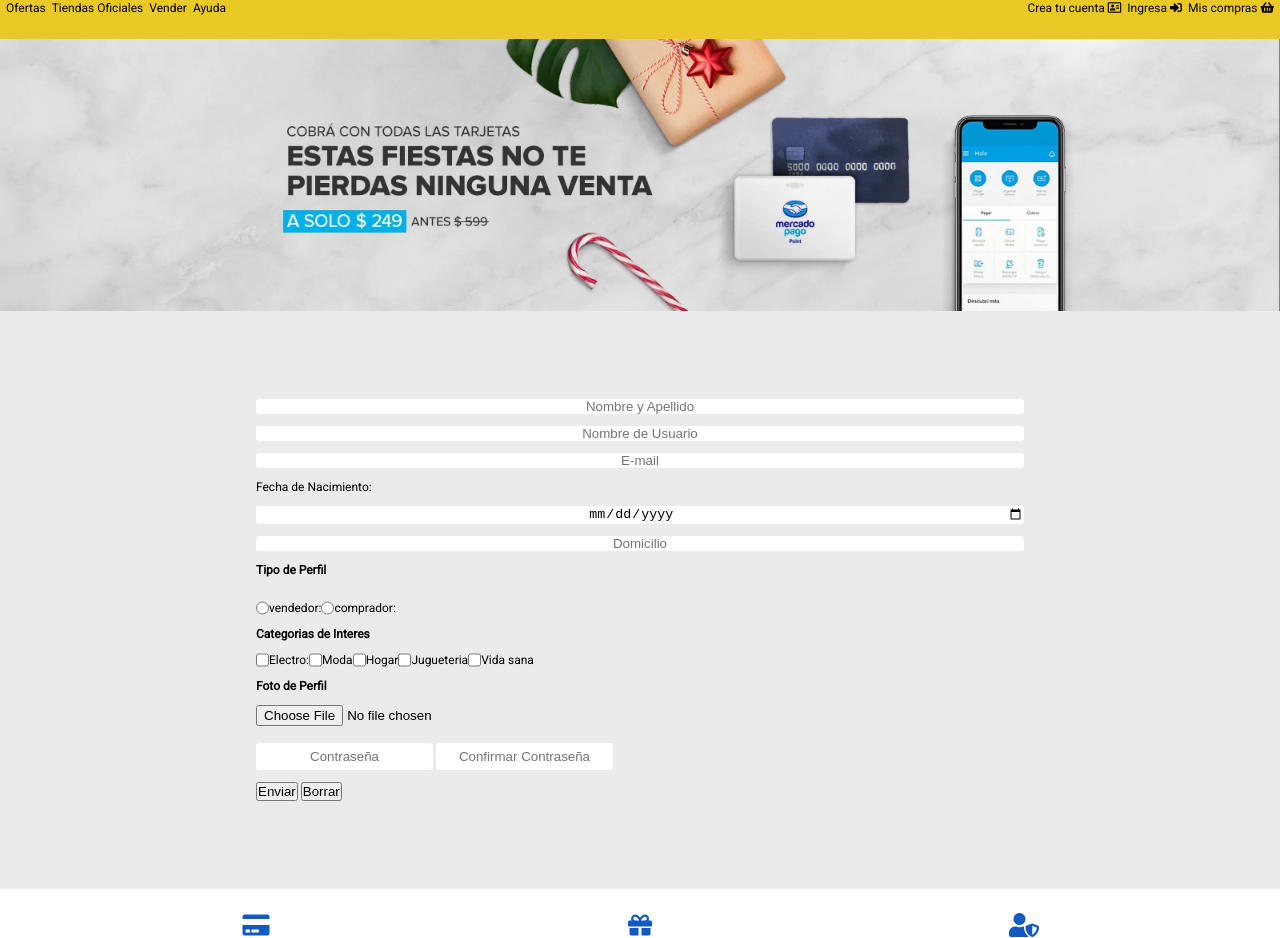
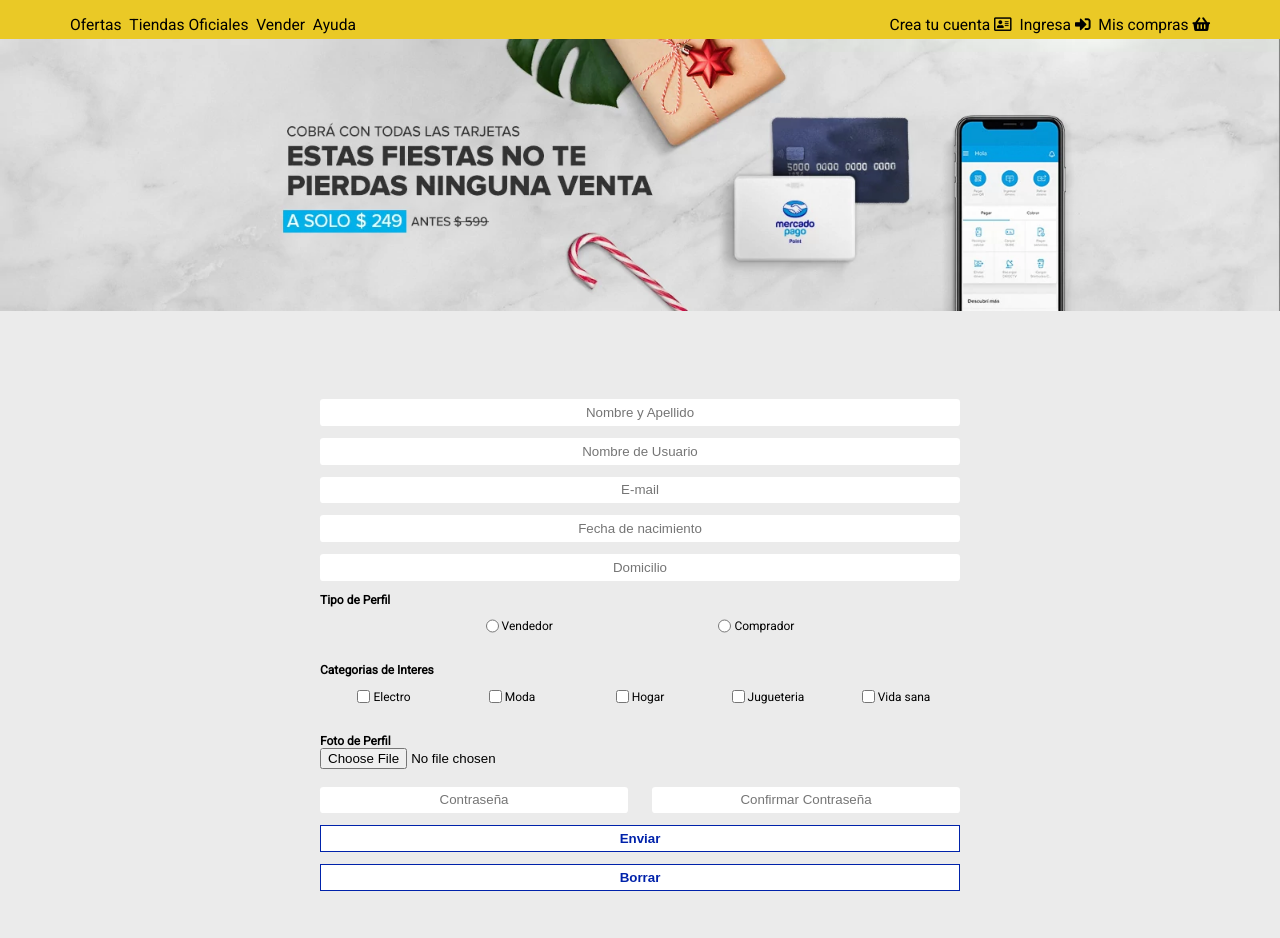
Before and after one commit to AndyCarello/mercadoliebre, a website: page views/register.html in a window 1280 px wide. Shown: the part 80-1018 px from the top of the page. Drawn offline with Linux system fonts and the light colour scheme; files that its build step writes are made by us from their sources; files whose address does not match are found by name.

Commit message:
Creo que terminado

```diff
--- a/package.json
+++ b/package.json
@@ -4,7 +4,6 @@
   "description": "",
   "main": "app.js",
   "scripts": {
-    "test": "echo \"Error: no test specified\" && exit 1",
     "start": "node app.js",
     "test": "nodemon app.js"
   },
--- a/public/css/style.css
+++ b/public/css/style.css
@@ -47,18 +47,29 @@
     flex-basis: 34%;
     flex-grow: 1;
     width: 100%;
+    background-color: white;
+    border-style: none;
+    border-radius: 1em;
+    padding-left: 5px;
+    padding-right: 5px;
 }
 
 header form input {
     min-width: 0;
     width: 1%;
     flex: 1 1 auto;
+    background-color: rgba(255,255,255,0);
+    border-style: none;
     }
 
-header div#search-bar form button {
+header form button {
     background-color: rgba(255,255,255,0);
     border-style: none;
     margin-right: 0.5em;
+}
+
+header form button i {
+    color: lightgray;
 }
 
 header div#cuotas {
@@ -136,6 +147,8 @@
     flex-basis:51%;
     flex-grow: 1;
     font-size: 24px;
+    margin-top: 1em;
+    margin-bottom: 0.5em;
 }
 
 main section article {
@@ -187,12 +200,14 @@
     /* width: 30%; */
     font-size: 18px;
     flex-grow: 0.3;
+    flex-basis: 25%;
 }
 
 main section article p.descuento {
     /* width: 70%; */
     font-size: 16px;
     color:  #39b54a;
+    flex-basis: 60%;
     flex-grow: 0.7;
 }
 
@@ -294,14 +309,15 @@
 /* Estilos formulario registro */
 
 main form#formulario-registro {
+
     display: flex;
-    flex-direction: column;
+    flex-wrap: wrap;
+    margin: 0 auto;
+    padding-top:2em;
+    padding-bottom: 2em;
+    padding-right: 5vw;
+    padding-left: 5vw;
     row-gap: 1em;
-    margin: 0 auto;
-    padding-top: 2em;
-    padding-bottom: 2em;
-    padding-left: 20%;
-    padding-right: 20%;
 }
 main form#formulario-registro input {
     flex-grow: 1;
@@ -313,31 +329,111 @@
 
 }
 
-main form#formulario-registro h4 {
+main form#formulario-registro div#tipoperfil {
+    flex-basis: 51%;
+    flex-grow: 1;
     margin-bottom: 1em;
+    display: flex;
+    flex-wrap: wrap;
 }
-main form#formulario-registro div#perfiles {
+
+main form#formulario-registro div#tipoperfil h4 {
+    flex-basis: 51%;
+    flex-grow: 1;
+    margin-bottom: 0.5em;
+
+}
+main form#formulario-registro div#tipoperfil div#perfiles {
+    flex-basis: 51%;
+    flex-grow: 1;
     display: flex;
+    flex-wrap: wrap;
+    justify-content: space-evenly;
 }
-main form#formulario-registro input[type="radio"] {
+
+main form#formulario-registro div#tipoperfil div#perfiles div.perfil{
+    display: flex;
+    align-items: center;
+}
+
+main form#formulario-registro div#tipoperfil div#perfiles div.perfil label{
+    margin-left: 0.25em;
+}
+
+main form#formulario-registro div#categoriasinteres {
+    flex-basis: 51%;
+    flex-grow: 1;
+    margin-bottom: 1em;
+    display: flex;
+    flex-wrap: wrap;
+}
+
+main form#formulario-registro div#categoriasinteres h4 {
+    flex-basis: 51%;
+    flex-grow: 1;
+    margin-bottom: 0.5em;
+
+}
+main form#formulario-registro div#categoriasinteres div#intereses {
+    flex-basis: 51%;
+    flex-grow: 1;
+    display: flex;
+    flex-wrap: wrap;
+    justify-content: center;
+}
+
+main form#formulario-registro div#categoriasinteres div#intereses div.interes {
+    display: flex;
+    align-items: center;
+    flex-basis: 26%;
+    flex-grow: 1;
+    justify-content: center;
+}
+
+main form#formulario-registro div#categoriasinteres div#intereses div.interes input[type="checkbox"] {
     flex-grow: initial;
     flex-basis: initial;
-    height: initial;
-    border-style: none;
-    text-align: center;
-    border-radius: 0.25em;
 }
 
-main form#formulario-registro div#intereses {
+main form#formulario-registro div#categoriasinteres div#intereses div.interes label{
+    margin-left: 0.25em;
+    white-space: nowrap;
+}
+
+main form#formulario-registro div#fotoperfil {
+    flex-basis: 51%;
+    flex-grow: 1;
+}
+
+main form#formulario-registro div#passwords {
+    flex-basis: 51%;
+    flex-grow: 1;
     display: flex;
+    column-gap: 2em;
+    flex-wrap: wrap;
+    row-gap: 1em;
 }
-main form#formulario-registro input[type="checkbox"] {
-    flex-grow: initial;
-    flex-basis: initial;
-    height: initial;
-    border-style: none;
-    text-align: center;
-    border-radius: 0.25em;
+
+main form#formulario-registro div#passwords input {
+    flex-grow: 1;
+    flex-basis: 34%;
+}
+
+main form#formulario-registro button {
+    flex-basis: 51%;
+    flex-grow: 1;
+    height: 2em;
+    border-style: solid;
+    border-width: 1px;
+    border-color:#0022AA;
+    color: #0022AA;
+    background-color: white;
+    font-weight: bold;
+}
+
+main form#formulario-registro button:hover {
+    background-color: #0022AA;
+   color: white;
 }
 
 
@@ -361,17 +457,7 @@
         flex-grow: 1;
     }
 
-    header nav {
-        display: flex;
-        flex-wrap: wrap;
-        justify-content: space-between;
-        flex-grow: 1;
-    }
 
-    header nav ul {
-        display: inline-flex;
-        column-gap: 0.5em;
-    }
 
     main section article {
         flex-basis: 34%;
@@ -384,11 +470,11 @@
 
     main section article p.descripcion {
         display: block;
+        flex-grow: 1;
+        flex-basis: 51%;
     }
 
-    header div#contenedor-burger {
-        display: none;
-    }
+
 
 }
 
@@ -396,8 +482,21 @@
 /*media para desktop*/
 @media (min-width: 769px){
 
+    header{
+        padding-bottom: 0px;
+    }
+
     header div#header-logo {
         flex-basis: 15%;
+    }
+
+    nav {
+        padding-top: 15px;
+        padding-bottom: 5px;
+        padding-left: 5vw;
+        padding-right: 5vw;
+        font-size: 1.3em;
+
     }
 
     header form{
@@ -420,4 +519,40 @@
         padding-right: 25vw;
         padding-left: 25vw;
     }
+    main form#formulario-registro {
+        padding-right: 25vw;
+        padding-left: 25vw;
+    }
+
+    header div#contenedor-burger {
+        display: none;
+    }
+
+    header nav {
+        display: flex;
+        flex-wrap: wrap;
+        justify-content: space-between;
+        flex-grow: 1;
+    }
+
+    header nav ul {
+        display: inline-flex;
+        column-gap: 0.5em;
+    }
+
+    main section article p.descripcion {
+        visibility: hidden;
+    }
+
+    main section article:hover p.descripcion {
+        visibility: visible;
+    }
+
+    main form#formulario-registro div#categoriasinteres div#intereses div.interes {
+        display: flex;
+        align-items: center;
+        flex-basis: 15%;
+        flex-grow: 1;
+        justify-content: center;
+    }
 }
--- a/views/register.html
+++ b/views/register.html
@@ -19,7 +19,7 @@
         <div id="header-logo">
             <img id="logo-mercado-liebre" src="images/logo-mercado-liebre.svg">
         </div>
-        <form id="formulario-register" action="#" method="GET">
+        <form id="formulario-registro" action="#" method="GET">
             <input type="text" name="busqueda" placeholder="Buscar...">
             <button type="submit"><i class="fas fa-search"></i></button>
         </form>
@@ -57,51 +57,58 @@
                 <input type="text" name="nombredeusuario" id="nombredeusuario" placeholder="Nombre de Usuario" required>
 
                 <input type="email" name="email" placeholder="E-mail" required>
-                <label for="fechadenacimiento">Fecha de Nacimiento:</label>
-                <input type="date" name="fechadenacimiento" id="fechadenacimiento" required>
+                <input type="text" name="fechadenacimiento" id="fechadenacimiento" placeholder="Fecha de nacimiento" onfocus="(this.type='date')" required>
                 <input type="text" name="domicilio" id="domicilio" placeholder="Domicilio">
-            <div>
+            <div id="tipoperfil">
                 <h4>Tipo de Perfil</h4>
+
+                <div id="perfiles">
+                    <div class="perfil">
+                        <input type="radio" name="perfil" id="vendedor" value="vendedor">
+                        <label for="vendedor">Vendedor</label>
                     </div>
-            <div id="perfiles">
-                <input type="radio" name="perfil" id="vendedor" value="vendedor">
-                <label for="vendedor">vendedor:</label>
-
+                    <div class="perfil">
                         <input type="radio" name="perfil" id="comprador" value="comprador">
-                <label for="Compradorr">comprador:</label>
+                        <label for="Compradorr">Comprador</label>
                     </div>
-            <div>
+                </div>
+            </div>
+            <div id="categoriasinteres">
                 <h4>Categorias de Interes</h4>
                 <div id="intereses">
+                    <div class="interes">
                         <input type="checkbox" name="electro" id="electro" value="electro">
-                    <label for="electro">Electro:</label>
-
+                        <label for="electro">Electro</label>
+                    </div>
+                    <div class="interes">
                         <input type="checkbox" name="moda" id="moda" value="moda">
                         <label for="moda">Moda</label>
-
+                    </div>
+                    <div class="interes">
                         <input type="checkbox" name="hogar" id="hogar" value="hogar">
                         <label for="hogar">Hogar</label>
-
+                    </div>
+                    <div class="interes">
                         <input type="checkbox" name="jugueteria" id="jugueteria" value="jugueteria">
                         <label for="jugueteria">Jugueteria</label>
-
+                    </div>
+                    <div class="interes">
                         <input type="checkbox" name="vidasana" id="vidasana" value="vidasana">
                         <label for="vidasana">Vida sana</label>
                     </div>
                 </div>
-            <div>
+            </div>
+            <div id="fotoperfil">
                 <h4>Foto de Perfil</h4>
                 <input type="file" name="fotodeperfil" id="fotodeperfil">
             </div>
-            <div>
+            <div id="passwords">
                 <input type="password" name="contrasena" id="contrasena" placeholder="Contraseña">
                 <input type="password" name="confirmarcontrasena" id="confirmarcontrasena"
                     placeholder="Confirmar Contraseña">
             </div>
-            <div>
             <button type="submit">Enviar</button>
             <button type="reset">Borrar</button>
-            </div>
         </form>
     </main>
     <footer>
```
Also changed, not shown: app.js (+6 -1 lines). Lines whose indentation alone changed are shown as unchanged.
